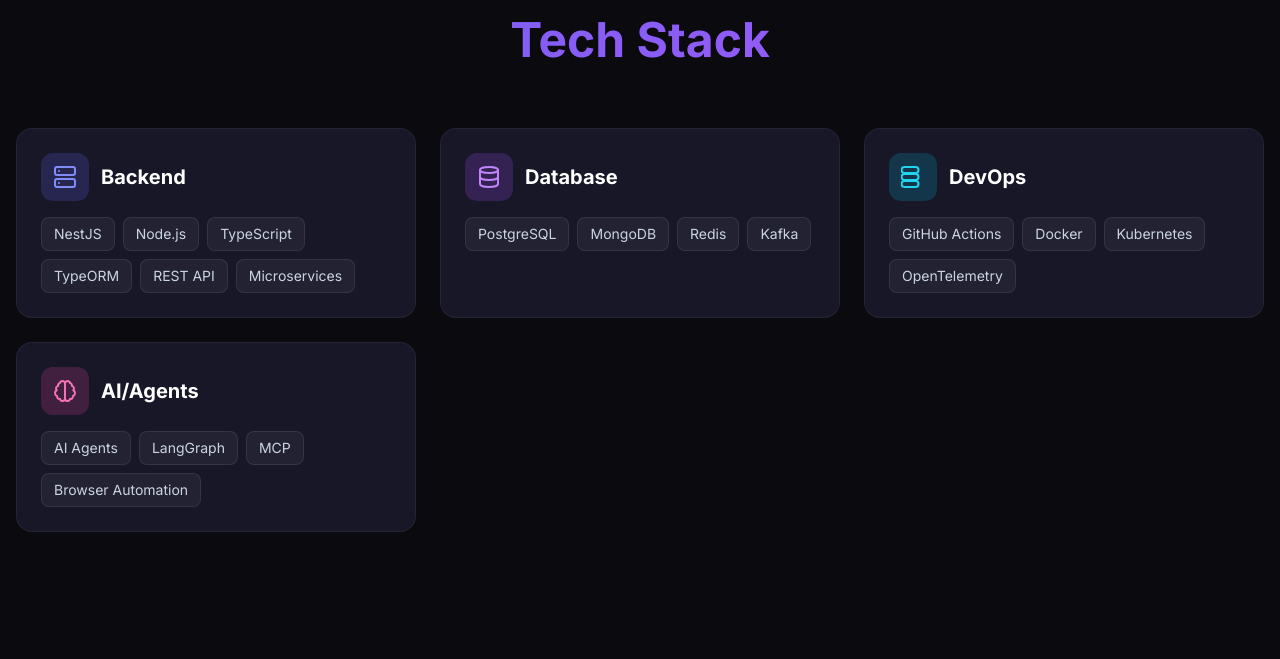
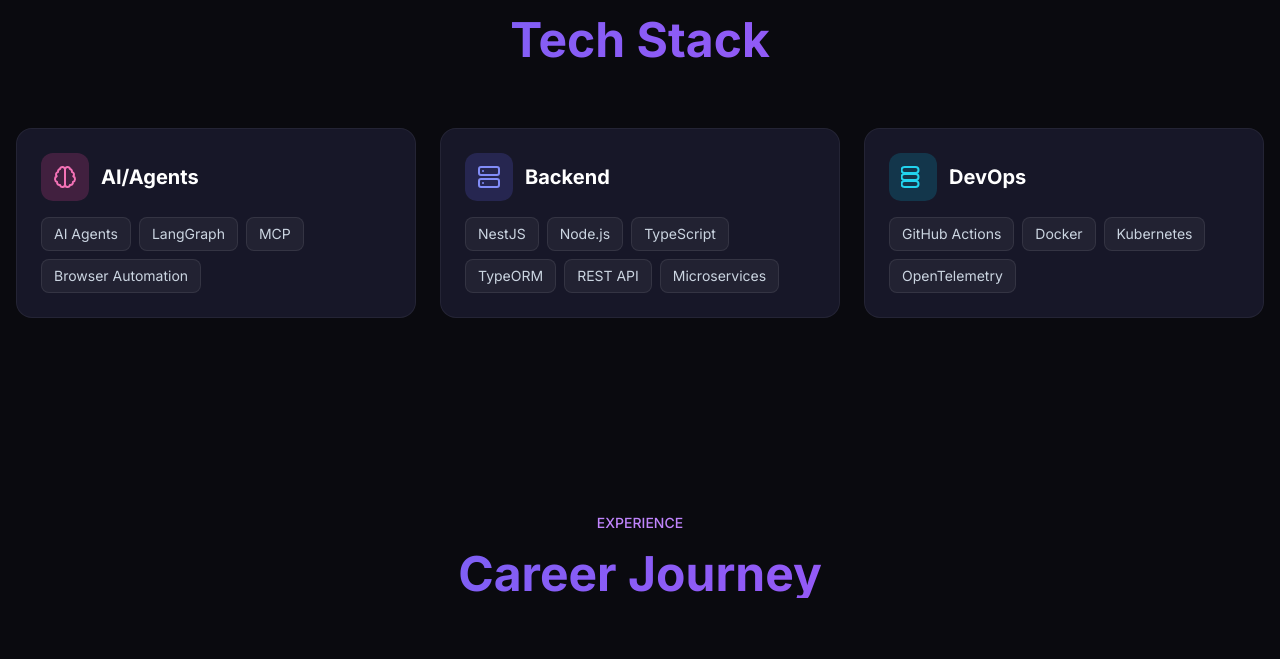
Before and after one commit to dongitran/dongitran.github.io, a plain HTML site: page index.html in a window 1280 px wide. Shown: the part 1580-2239 px from the top of the page. Drawn offline with nearby package versions, Linux system fonts and the light colour scheme.

Commit message:
Update: Move AI/Agents to top, remove Database skill

```diff
--- a/index.html
+++ b/index.html
@@ -278,6 +278,22 @@
             </div>
 
             <div class="grid md:grid-cols-2 lg:grid-cols-3 gap-6">
+                <!-- AI/Agents -->
+                <div class="glass-card rounded-2xl p-6">
+                    <div class="flex items-center gap-3 mb-4">
+                        <div class="w-12 h-12 rounded-xl bg-pink-500/20 flex items-center justify-center">
+                            <svg xmlns="http://www.w3.org/2000/svg" width="24" height="24" viewBox="0 0 24 24" fill="none" stroke="currentColor" stroke-width="2" stroke-linecap="round" stroke-linejoin="round" class="text-pink-400"><path d="M9.5 2A2.5 2.5 0 0 1 12 4.5v15a2.5 2.5 0 0 1-4.96.44 2.5 2.5 0 0 1-2.96-3.08 3 3 0 0 1-.34-5.58 2.5 2.5 0 0 1 1.32-4.24 2.5 2.5 0 0 1 1.98-3A2.5 2.5 0 0 1 9.5 2Z"></path><path d="M14.5 2A2.5 2.5 0 0 0 12 4.5v15a2.5 2.5 0 0 0 4.96.44 2.5 2.5 0 0 0 2.96-3.08 3 3 0 0 0 .34-5.58 2.5 2.5 0 0 0-1.32-4.24 2.5 2.5 0 0 0-1.98-3A2.5 2.5 0 0 0 14.5 2Z"></path></svg>
+                        </div>
+                        <h3 class="text-xl font-bold text-white">AI/Agents</h3>
+                    </div>
+                    <div class="flex flex-wrap gap-2">
+                        <span class="skill-tag px-3 py-1.5 rounded-lg text-sm text-slate-300">AI Agents</span>
+                        <span class="skill-tag px-3 py-1.5 rounded-lg text-sm text-slate-300">LangGraph</span>
+                        <span class="skill-tag px-3 py-1.5 rounded-lg text-sm text-slate-300">MCP</span>
+                        <span class="skill-tag px-3 py-1.5 rounded-lg text-sm text-slate-300">Browser Automation</span>
+                    </div>
+                </div>
+
                 <!-- Backend -->
                 <div class="glass-card rounded-2xl p-6">
                     <div class="flex items-center gap-3 mb-4">
@@ -296,22 +312,6 @@
                     </div>
                 </div>
 
-                <!-- Database -->
-                <div class="glass-card rounded-2xl p-6">
-                    <div class="flex items-center gap-3 mb-4">
-                        <div class="w-12 h-12 rounded-xl bg-purple-500/20 flex items-center justify-center">
-                            <svg xmlns="http://www.w3.org/2000/svg" width="24" height="24" viewBox="0 0 24 24" fill="none" stroke="currentColor" stroke-width="2" stroke-linecap="round" stroke-linejoin="round" class="text-purple-400"><ellipse cx="12" cy="5" rx="9" ry="3"></ellipse><path d="M21 12c0 1.66-4 3-9 3s-9-1.34-9-3"></path><path d="M3 5v14c0 1.66 4 3 9 3s9-1.34 9-3V5"></path></svg>
-                        </div>
-                        <h3 class="text-xl font-bold text-white">Database</h3>
-                    </div>
-                    <div class="flex flex-wrap gap-2">
-                        <span class="skill-tag px-3 py-1.5 rounded-lg text-sm text-slate-300">PostgreSQL</span>
-                        <span class="skill-tag px-3 py-1.5 rounded-lg text-sm text-slate-300">MongoDB</span>
-                        <span class="skill-tag px-3 py-1.5 rounded-lg text-sm text-slate-300">Redis</span>
-                        <span class="skill-tag px-3 py-1.5 rounded-lg text-sm text-slate-300">Kafka</span>
-                    </div>
-                </div>
-
                 <!-- DevOps -->
                 <div class="glass-card rounded-2xl p-6">
                     <div class="flex items-center gap-3 mb-4">
@@ -325,22 +325,6 @@
                         <span class="skill-tag px-3 py-1.5 rounded-lg text-sm text-slate-300">Docker</span>
                         <span class="skill-tag px-3 py-1.5 rounded-lg text-sm text-slate-300">Kubernetes</span>
                         <span class="skill-tag px-3 py-1.5 rounded-lg text-sm text-slate-300">OpenTelemetry</span>
-                    </div>
-                </div>
-
-                <!-- AI -->
-                <div class="glass-card rounded-2xl p-6">
-                    <div class="flex items-center gap-3 mb-4">
-                        <div class="w-12 h-12 rounded-xl bg-pink-500/20 flex items-center justify-center">
-                            <svg xmlns="http://www.w3.org/2000/svg" width="24" height="24" viewBox="0 0 24 24" fill="none" stroke="currentColor" stroke-width="2" stroke-linecap="round" stroke-linejoin="round" class="text-pink-400"><path d="M9.5 2A2.5 2.5 0 0 1 12 4.5v15a2.5 2.5 0 0 1-4.96.44 2.5 2.5 0 0 1-2.96-3.08 3 3 0 0 1-.34-5.58 2.5 2.5 0 0 1 1.32-4.24 2.5 2.5 0 0 1 1.98-3A2.5 2.5 0 0 1 9.5 2Z"></path><path d="M14.5 2A2.5 2.5 0 0 0 12 4.5v15a2.5 2.5 0 0 0 4.96.44 2.5 2.5 0 0 0 2.96-3.08 3 3 0 0 0 .34-5.58 2.5 2.5 0 0 0-1.32-4.24 2.5 2.5 0 0 0-1.98-3A2.5 2.5 0 0 0 14.5 2Z"></path></svg>
-                        </div>
-                        <h3 class="text-xl font-bold text-white">AI/Agents</h3>
-                    </div>
-                    <div class="flex flex-wrap gap-2">
-                        <span class="skill-tag px-3 py-1.5 rounded-lg text-sm text-slate-300">AI Agents</span>
-                        <span class="skill-tag px-3 py-1.5 rounded-lg text-sm text-slate-300">LangGraph</span>
-                        <span class="skill-tag px-3 py-1.5 rounded-lg text-sm text-slate-300">MCP</span>
-                        <span class="skill-tag px-3 py-1.5 rounded-lg text-sm text-slate-300">Browser Automation</span>
                     </div>
                 </div>
             </div>
```
